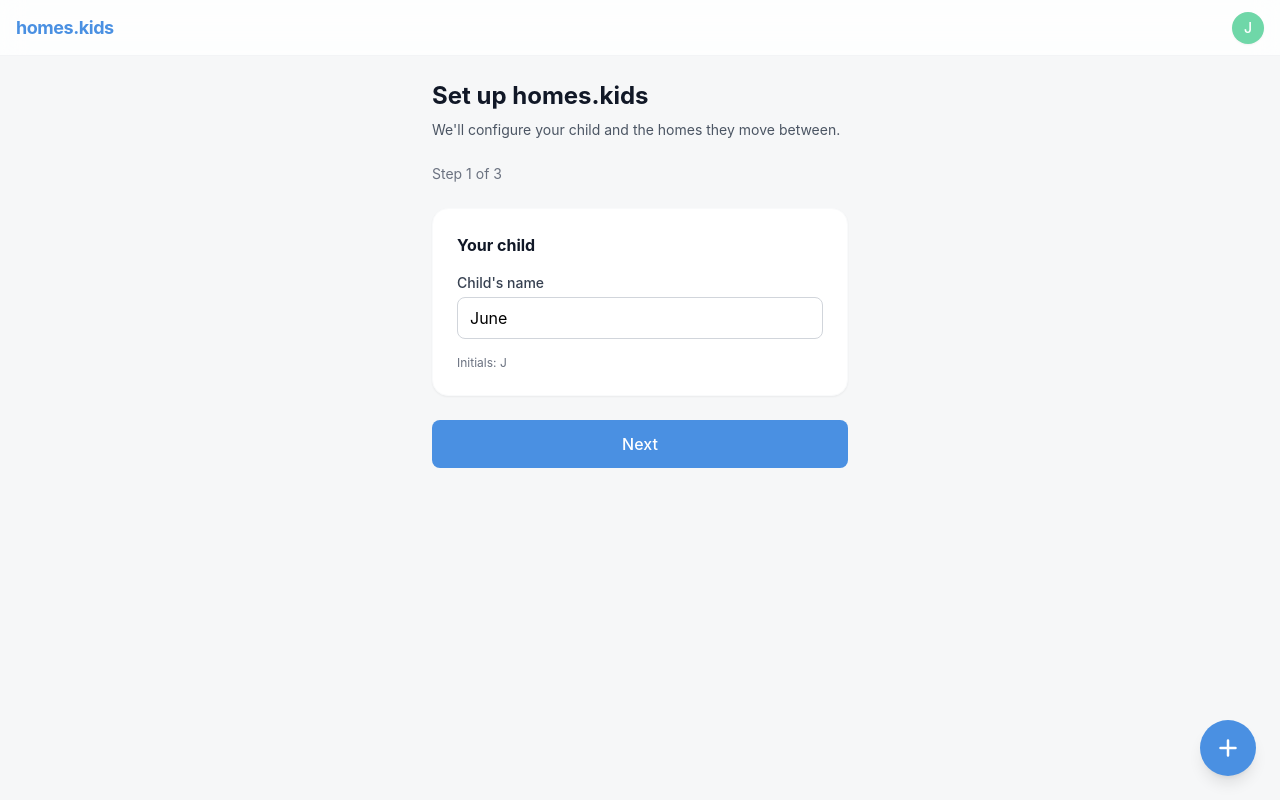
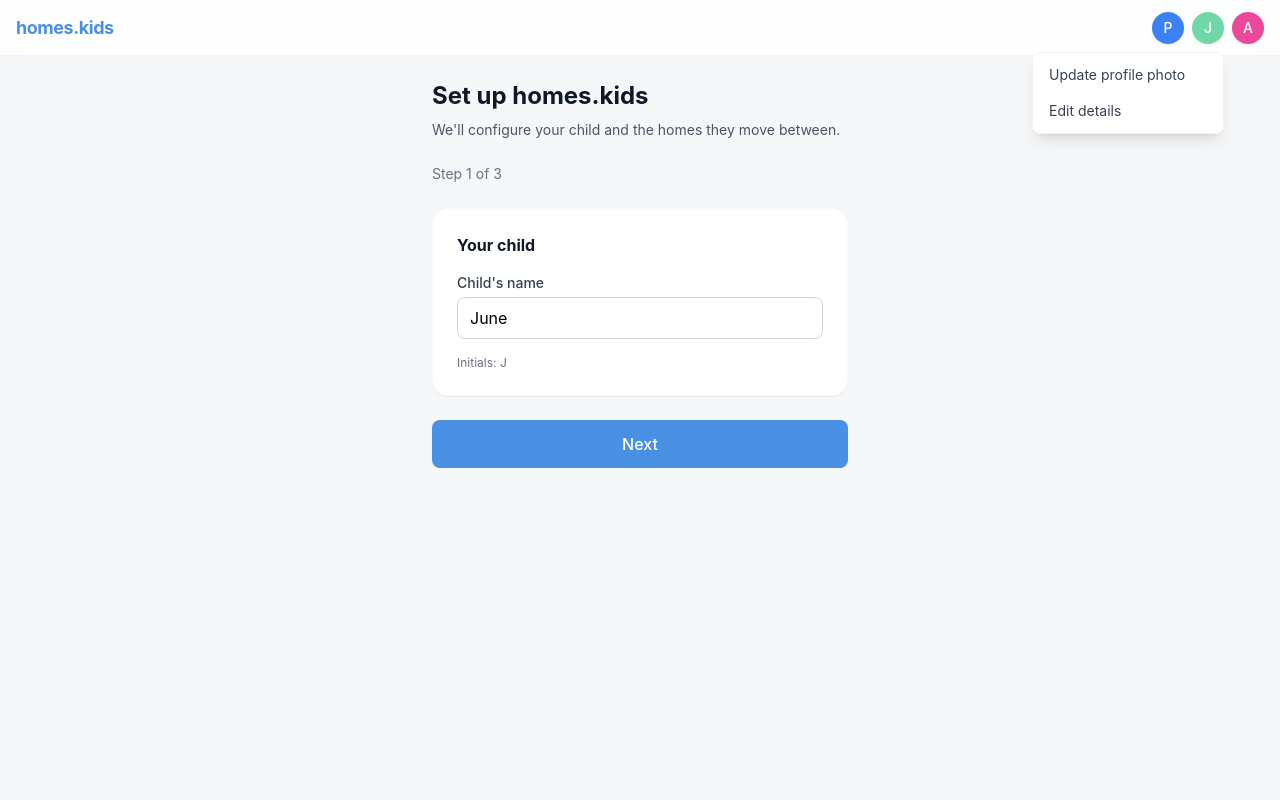
Before and after one commit to polfavor-code/homeskids-mvp, a Next.js app: page /onboarding in a window 1280 px wide. Both pictures are taken after a click on the button "June". Built offline with nearby package versions, Linux system fonts and the light colour scheme.

Commit message:
feat: add three-avatar system with dropdowns and conditional + button
- Display Caregiver 1, Child, and Caregiver 2 avatars in top-right
- Add dropdown menus with Update photo, Edit details, and Logout
- Hide + button on /onboarding route
- Change + button label to '+ Item'

```diff
--- a/package.json
+++ b/package.json
@@ -3,7 +3,7 @@
   "version": "0.1.0",
   "private": true,
   "scripts": {
-    "dev": "next dev",
+    "dev": "next dev -p 3003",
     "build": "next build",
     "start": "next start",
     "lint": "next lint"
--- a/src/components/layout/AppShell.tsx
+++ b/src/components/layout/AppShell.tsx
@@ -1,12 +1,30 @@
-import React from "react";
+"use client";
+
+import React, { useState } from "react";
 import Link from "next/link";
-import { MOCK_CHILD } from "@/lib/mockData";
+import { usePathname } from "next/navigation";
+import { useAppState } from "@/lib/AppStateContext";
 
 interface AppShellProps {
     children: React.ReactNode;
 }
 
 export default function AppShell({ children }: AppShellProps) {
+    const pathname = usePathname();
+    const { child, caregivers } = useAppState();
+
+    const [caregiver1MenuOpen, setCaregiver1MenuOpen] = useState(false);
+    const [childMenuOpen, setChildMenuOpen] = useState(false);
+    const [caregiver2MenuOpen, setCaregiver2MenuOpen] = useState(false);
+
+    // Hide + button on onboarding routes
+    const isOnboarding = pathname === "/onboarding";
+
+    const handleLogout = () => {
+        // TODO: Implement logout logic
+        console.log("Logout clicked");
+    };
+
     return (
         <div className="min-h-screen bg-background pb-20">
             {/* Top App Bar */}
@@ -14,12 +32,86 @@ export default function AppShell({ children }: AppShellProps) {
                 <Link href="/" className="font-bold text-lg text-primary tracking-tight">
                     homes.kids
                 </Link>
+
+                {/* Three Avatars */}
+                <div className="flex items-center gap-2">
+                    {/* Caregiver 1 Avatar */}
+                    <div className="relative">
                         <button
+                            onClick={() => setCaregiver1MenuOpen(!caregiver1MenuOpen)}
+                            className={`w-8 h-8 rounded-full flex items-center justify-center text-white text-sm font-medium shadow-sm ${caregivers[0]?.avatarColor || "bg-blue-500"}`}
+                            aria-label={caregivers[0]?.name || "Caregiver 1"}
+                        >
+                            {caregivers[0]?.avatarInitials || "C1"}
+                        </button>
+                        {caregiver1MenuOpen && (
+                            <div className="absolute right-0 mt-2 w-48 bg-white rounded-lg shadow-lg border border-gray-100 py-1 z-50">
+                                <button className="w-full text-left px-4 py-2 text-sm text-gray-700 hover:bg-gray-50">
+                                    Update profile photo
+                                </button>
+                                <button className="w-full text-left px-4 py-2 text-sm text-gray-700 hover:bg-gray-50">
+                                    Edit details
+                                </button>
+                                <hr className="my-1" />
+                                <button
+                                    onClick={handleLogout}
+                                    className="w-full text-left px-4 py-2 text-sm text-red-600 hover:bg-gray-50"
+                                >
+                                    Logout
+                                </button>
+                            </div>
+                        )}
+                    </div>
+
+                    {/* Child Avatar */}
+                    <div className="relative">
+                        <button
+                            onClick={() => setChildMenuOpen(!childMenuOpen)}
                             className="w-8 h-8 rounded-full bg-mint text-white flex items-center justify-center text-sm font-medium shadow-sm"
-                    aria-label="Child profile"
+                            aria-label={child.name}
                         >
-                    {MOCK_CHILD.avatarInitials}
+                            {child.avatarInitials}
                         </button>
+                        {childMenuOpen && (
+                            <div className="absolute right-0 mt-2 w-48 bg-white rounded-lg shadow-lg border border-gray-100 py-1 z-50">
+                                <button className="w-full text-left px-4 py-2 text-sm text-gray-700 hover:bg-gray-50">
+                                    Update profile photo
+                                </button>
+                                <button className="w-full text-left px-4 py-2 text-sm text-gray-700 hover:bg-gray-50">
+                                    Edit details
+                                </button>
+                            </div>
+                        )}
+                    </div>
+
+                    {/* Caregiver 2 Avatar */}
+                    <div className="relative">
+                        <button
+                            onClick={() => setCaregiver2MenuOpen(!caregiver2MenuOpen)}
+                            className={`w-8 h-8 rounded-full flex items-center justify-center text-white text-sm font-medium shadow-sm ${caregivers[1]?.avatarColor || "bg-pink-500"}`}
+                            aria-label={caregivers[1]?.name || "Caregiver 2"}
+                        >
+                            {caregivers[1]?.avatarInitials || "C2"}
+                        </button>
+                        {caregiver2MenuOpen && (
+                            <div className="absolute right-0 mt-2 w-48 bg-white rounded-lg shadow-lg border border-gray-100 py-1 z-50">
+                                <button className="w-full text-left px-4 py-2 text-sm text-gray-700 hover:bg-gray-50">
+                                    Update profile photo
+                                </button>
+                                <button className="w-full text-left px-4 py-2 text-sm text-gray-700 hover:bg-gray-50">
+                                    Edit details
+                                </button>
+                                <hr className="my-1" />
+                                <button
+                                    onClick={handleLogout}
+                                    className="w-full text-left px-4 py-2 text-sm text-red-600 hover:bg-gray-50"
+                                >
+                                    Logout
+                                </button>
+                            </div>
+                        )}
+                    </div>
+                </div>
             </header>
 
             {/* Main Content */}
@@ -27,11 +119,12 @@ export default function AppShell({ children }: AppShellProps) {
                 {children}
             </main>
 
-            {/* Floating Action Button */}
+            {/* Floating Action Button - Hidden on onboarding */}
+            {!isOnboarding && (
                 <div className="fixed bottom-6 right-6 z-50">
                     <Link
                         href="/items/new"
-                    className="w-14 h-14 rounded-full bg-primary text-white shadow-lg flex items-center justify-center hover:bg-blue-600 transition-colors"
+                        className="flex items-center gap-2 px-5 py-3 rounded-full bg-primary text-white shadow-lg hover:bg-blue-600 transition-colors"
                         aria-label="Add item"
                     >
                         <svg
@@ -40,7 +133,7 @@ export default function AppShell({ children }: AppShellProps) {
                             viewBox="0 0 24 24"
                             strokeWidth={2.5}
                             stroke="currentColor"
-                        className="w-6 h-6"
+                            className="w-5 h-5"
                         >
                             <path
                                 strokeLinecap="round"
@@ -48,8 +141,10 @@ export default function AppShell({ children }: AppShellProps) {
                                 d="M12 4.5v15m7.5-7.5h-15"
                             />
                         </svg>
+                        <span className="text-sm font-semibold">Item</span>
                     </Link>
                 </div>
+            )}
         </div>
     );
 }
```
Lines whose indentation alone changed are shown as unchanged.
